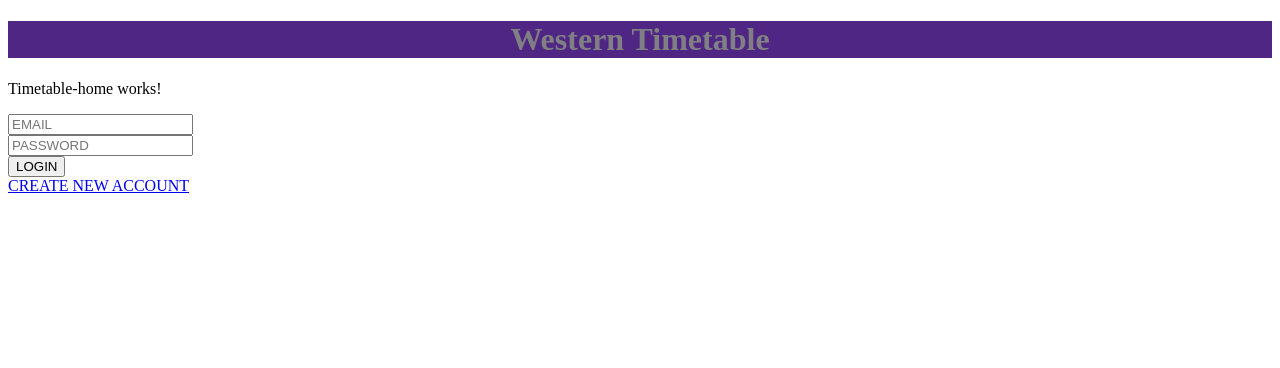
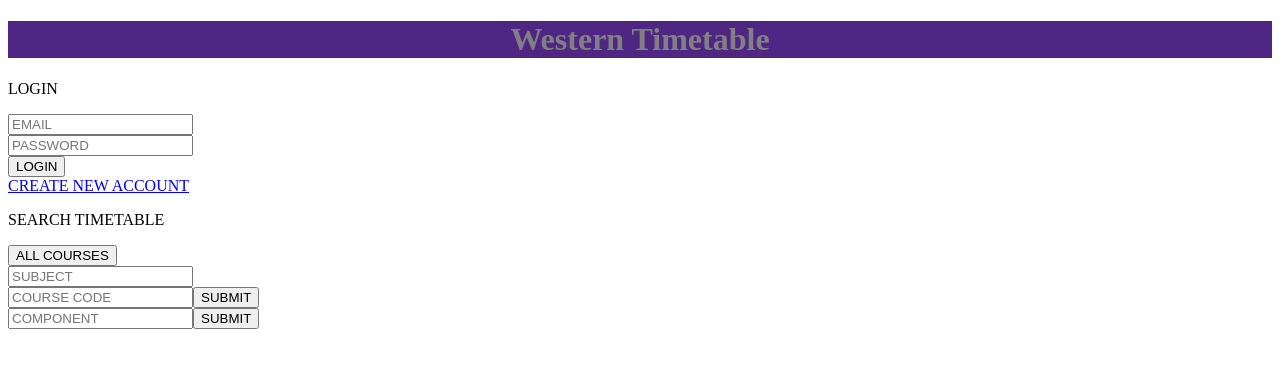
Before and after one commit to Jaskanwar/Timetable-Maker, an Angular app: page / in a window 1280 px wide. Shown: the top 368 px of the page. Built offline with nearby package versions, Linux system fonts and the light colour scheme.

Commit message:
Added unauthenticated search to home

```diff
--- a/src/app/timetable-home/timetable-home.component.html
+++ b/src/app/timetable-home/timetable-home.component.html
@@ -1,4 +1,4 @@
-<p>Timetable-home works!</p>
+<p>LOGIN</p>
 
 <div>
     <input [(ngModel)] = "email" type = "email" id="Email" placeholder="EMAIL">
@@ -12,3 +12,5 @@
 <nav>
   <a routerLink="createUser">CREATE NEW ACCOUNT</a>
 </nav>
+
+<app-timtetable-Search></app-timtetable-Search>
```
Also changed, not shown: src/app/app.component.html (line endings or trailing spaces).
